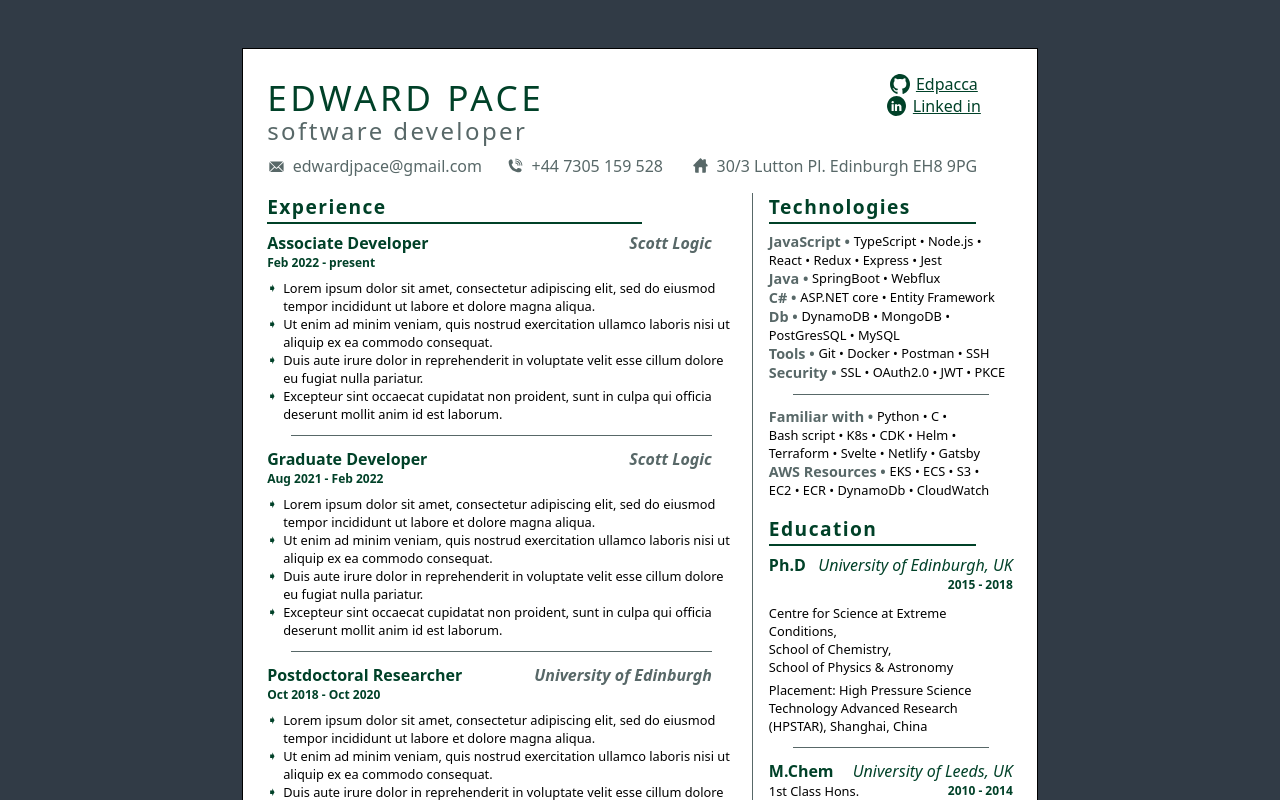
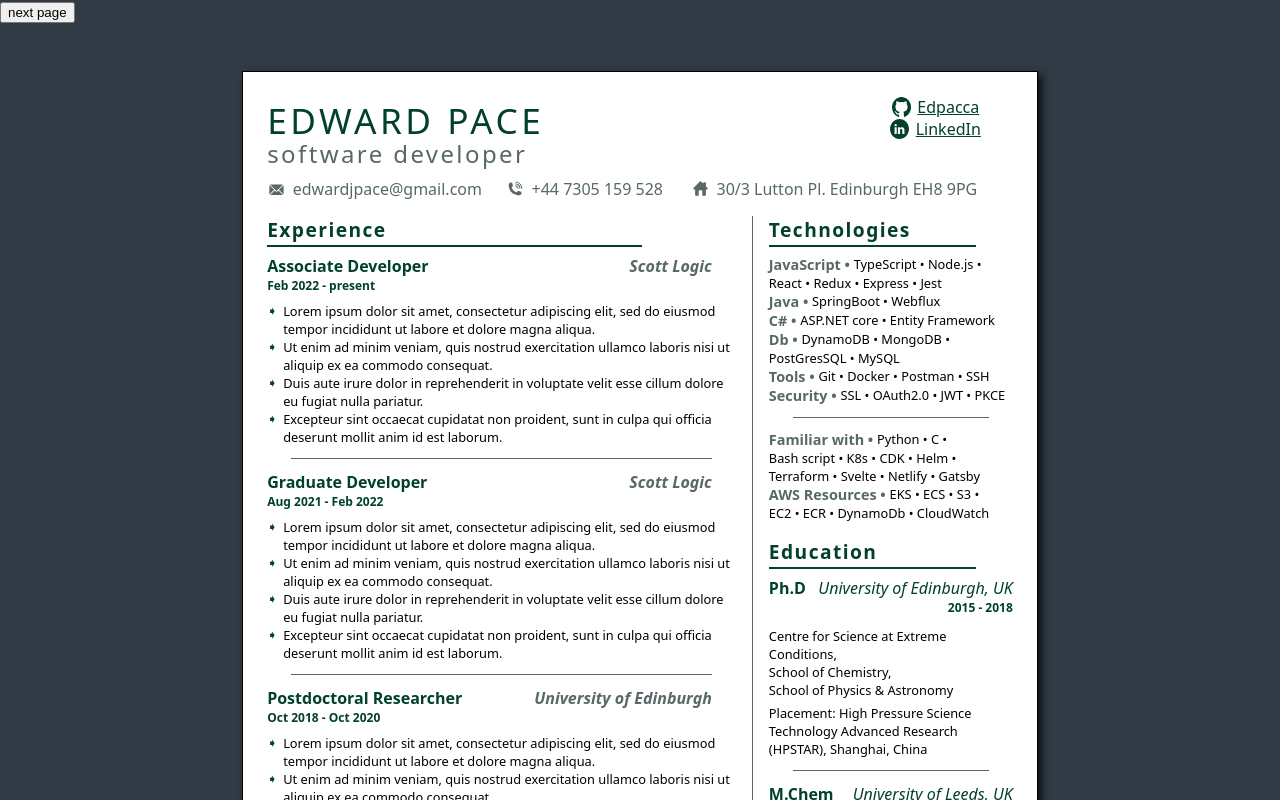
Before and after one commit to edpacca/cv, a Svelte app: page / in a window 1280 px wide. Shown: the top 800 px of the page. Built offline with nearby package versions, Linux system fonts and the light colour scheme.

Commit message:
add page switch

```diff
--- a/package.json
+++ b/package.json
@@ -1,5 +1,5 @@
 {
-  "name": "svelte-app",
+  "name": "ejp-cv",
   "version": "1.0.0",
   "private": true,
   "scripts": {
--- a/public/global.css
+++ b/public/global.css
@@ -3,6 +3,20 @@ body {
 	font-family: 'system-ui';
 	-webkit-font-smoothing: antialiased;
 	background-color: rgb(49, 59, 70);
+}
+
+main {
+	width: 210mm;
+	height: 270mm;
+	border: 1px solid black;
+	filter: drop-shadow(4px 4px 4px rgb(11, 13, 15));
+	background-color: white;
+	margin: auto;
+	margin-top: 3em;
+}
+
+.page-body {
+	padding: 1.5em;
 }
 
 /* Colours */
--- a/src/App.svelte
+++ b/src/App.svelte
@@ -1,63 +1,38 @@
 <script lang="ts">
-import Education from "./Education/Education.svelte";
-import Experience from "./Experience/Experience.svelte";
 import Header from "./Header/Header.svelte";
-import Projects from "./Projects/Projects.svelte";
-import References from "./References/References.svelte";
-import Skills from "./Skills/Skills.svelte";
+import CV from "./Pages/CV.svelte";
+import Hobbies from "./Pages/Hobbies.svelte";
+
+type ActivePage = 'CV' | 'hobbies';
+let activePage: ActivePage = 'CV';
+
+function switchPage() {
+	console.log("EH");
+	if (activePage === 'hobbies') {
+		activePage = 'CV'
+	} else activePage = 'hobbies';
+}
+
 </script>
 
+<div>
+	<button on:click={switchPage}>next page</button>
+</div>
 <main>
-		<div class="page-body">
-			<div class="header">
-				<Header />
-			</div>
-			<div class="content-grid">
-				<div class="left-col">
-					<Experience />
-					<Projects />
-				</div>
-				<div class="right-col">
-					<Skills />
-					<Education />
-					<References />
-				</div>
-			</div>
+	<div class="page-body">
+		<div class="header">
+			<Header />
 		</div>
+		{#if activePage === 'hobbies'}
+			<Hobbies />
+		{:else}
+			<CV />
+		{/if}
+	</div>
 </main>
 
 <style>
-	main {
-		width: 210mm;
-		height: 270mm;
-		border: 1px solid black;
-		filter: drop-shadow(9px);
-		background-color: white;
-		margin: auto;
-		margin-top: 3em;
-	}
-
-	.page-body {
-		padding: 1.5em;
-	}
-
-	.header {
+    .header {
 		margin-bottom: 1em;
 	}
-
-	.content-grid {
-		display: grid;
-		grid-template-columns: 65% 1fr;
-	}
-
-	.right-col {
-		border-left: 1px solid rgb(88, 104, 104);
-		padding-left: 1em;
-		margin-bottom: 1em;
-	}
-
-	.left-col {
-        padding-right: 1em;
-    }
-
 </style>
--- a/src/Header/Header.svelte
+++ b/src/Header/Header.svelte
@@ -15,7 +15,7 @@ import IconText from "./IconText.svelte";
         link={"https://github.com/edpacca"}/>
       <IconText
         alt={"linkedin"}
-        text={"Linked in"}
+        text={"LinkedIn"}
         icon={"/assets/linkedin.svg"}
         link={"https://www.linkedin.com/in/edward-pace-ab88a971/"}/>
     </div>
--- a/src/Header/IconText.svelte
+++ b/src/Header/IconText.svelte
@@ -20,8 +20,6 @@
     .icon {
         width: 1.2em;
         display: flex;
-        align-items: center;
-        justify-content: center;
     }
 
     .icon-text {
--- /dev/null
+++ b/src/Pages/CV.svelte
@@ -0,0 +1,40 @@
+<script lang="ts">
+    import Education from "../Education/Education.svelte";
+    import Experience from "../Experience/Experience.svelte";
+    import Projects from "../Projects/Projects.svelte";
+    import References from "../References/References.svelte";
+    import Skills from "../Skills/Skills.svelte";
+</script>
+
+<div class="content-grid">
+    <div class="left-col">
+        <Experience />
+        <Projects />
+    </div>
+    <div class="right-col">
+        <Skills />
+        <Education />
+        <References />
+    </div>
+</div>
+
+<style>
+
+
+
+	.content-grid {
+		display: grid;
+		grid-template-columns: 65% 1fr;
+	}
+
+	.right-col {
+		border-left: 1px solid rgb(88, 104, 104);
+		padding-left: 1em;
+		margin-bottom: 1em;
+	}
+
+	.left-col {
+        padding-right: 1em;
+    }
+
+</style>
--- /dev/null
+++ b/src/Pages/Hobbies.svelte
@@ -0,0 +1,7 @@
+<script>
+
+</script>
+
+<div>
+    <h1>New page</h1>
+</div>
```
Also changed, not shown: 1 other file (tests, documents, lock files or other folders).
